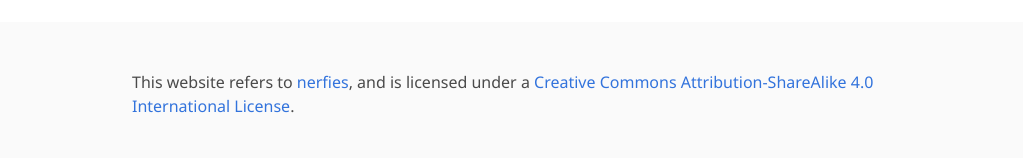
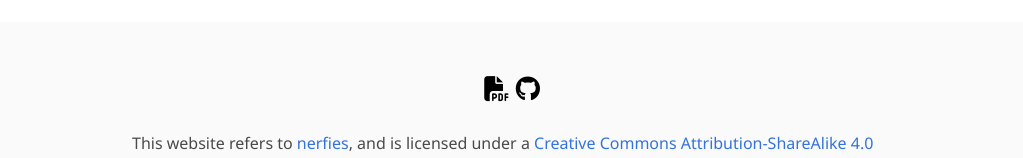
Before and after one commit to linsun449/iSeg, a plain HTML site: page index.html in a window 1280 px wide. Shown: the part 3641-3799 px from the top of the page, without its empty margins (128-1151 px from the left). Drawn offline with nearby package versions, Linux system fonts and the light colour scheme; some icons are missing; a web font is replaced by a local one.

Commit message:
Update Footer

```diff
--- a/index.html
+++ b/index.html
@@ -295,6 +295,15 @@
 
 <footer class="footer">
   <div class="container">
+    <div class="content has-text-centered">
+      <a class="icon-link"
+         href="">
+        <i class="fas fa-file-pdf"></i>
+      </a>
+      <a class="icon-link" href="" class="external-link" disabled>
+        <i class="fab fa-github"></i>
+      </a>
+    </div>
     <div class="columns is-centered">
       <div class="column is-8">
         <div class="content">
```
